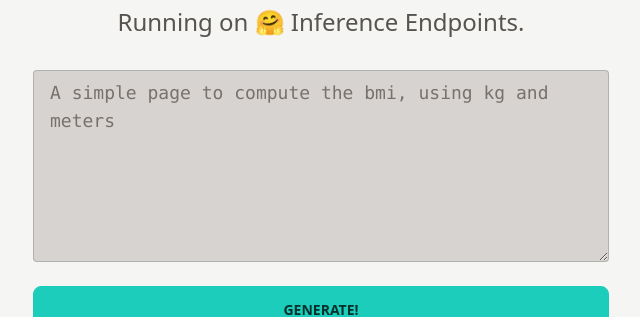
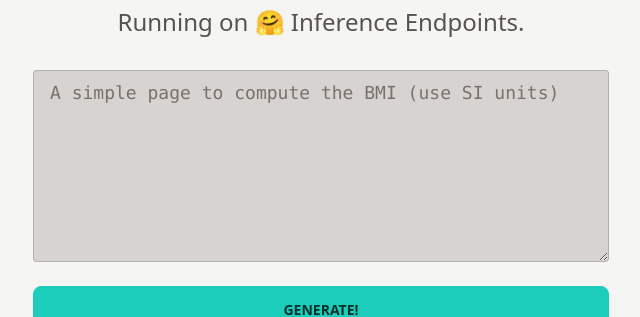
Before and after one commit to jbilcke-hf/webapp-factory-wizardcoder, a website: page public/index.html in a window 1280 px wide. Shown: the part 324-641 px from the top of the page, without its empty margins (319-959 px from the left). Drawn offline with nearby package versions, Linux system fonts and the light colour scheme.

Commit message:
improvement

```diff
--- a/public/index.html
+++ b/public/index.html
@@ -31,7 +31,7 @@
               name="promptDraft"
               x-model="promptDraft"
               rows="10"
-              placeholder="A simple page to compute the bmi, using kg and meters"
+              placeholder="A simple page to compute the BMI (use SI units)"
               class="input input-bordered w-full rounded text-stone-500 bg-stone-300 font-mono
               text-md md:text-lg
               h-24 md:h-48
@@ -100,7 +100,7 @@ function humanFileSize(bytes, si=false, dp=1) {
 function app() {
   return {
     open: false,
-    promptDraft: new URLSearchParams(window.location.search).get('prompt') || 'A simple page to compute the bmi, using kg and meters',
+    promptDraft: new URLSearchParams(window.location.search).get('prompt') || 'A simple page to compute the BMI (use SI units)',
     prompt: '',
     size: 0,
     minPromptSize: 16, // if you change this, you will need to also change in src/index.mts
```
Also changed, not shown: README.md, src/index.mts.
